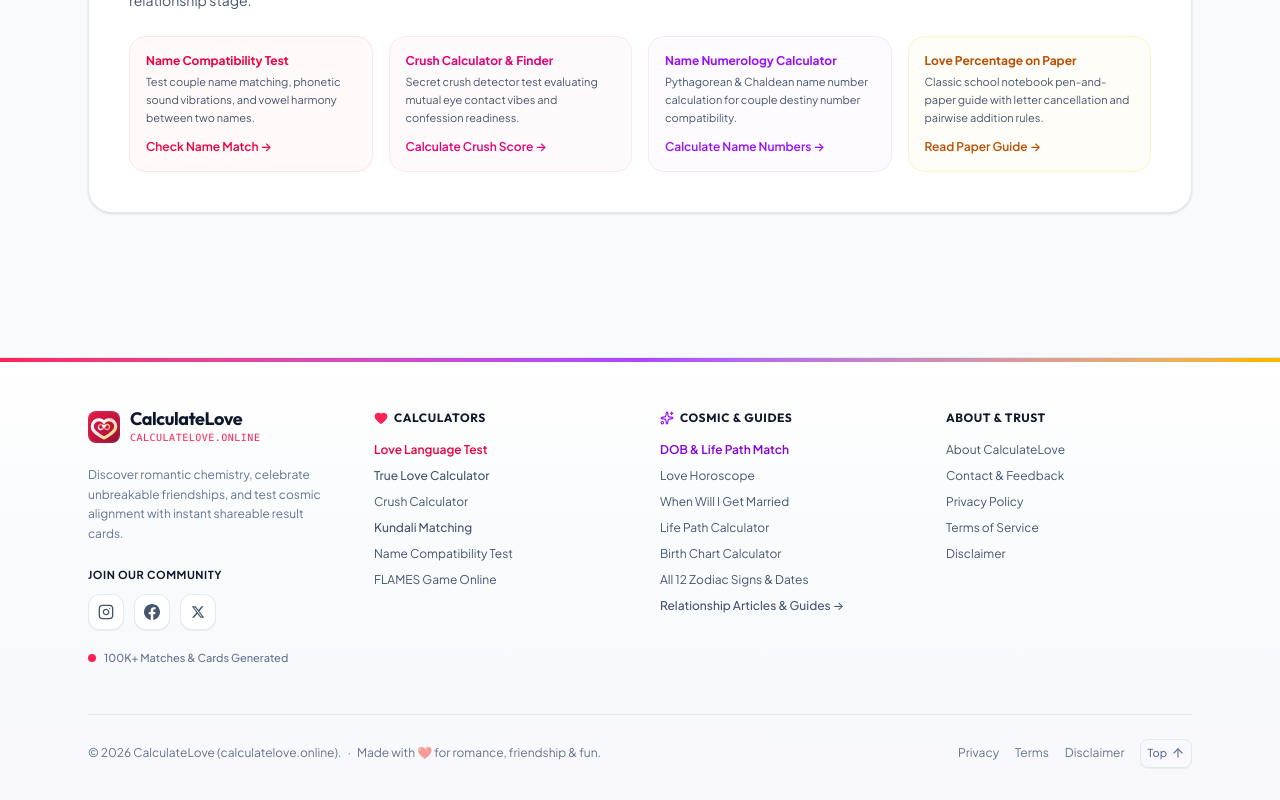
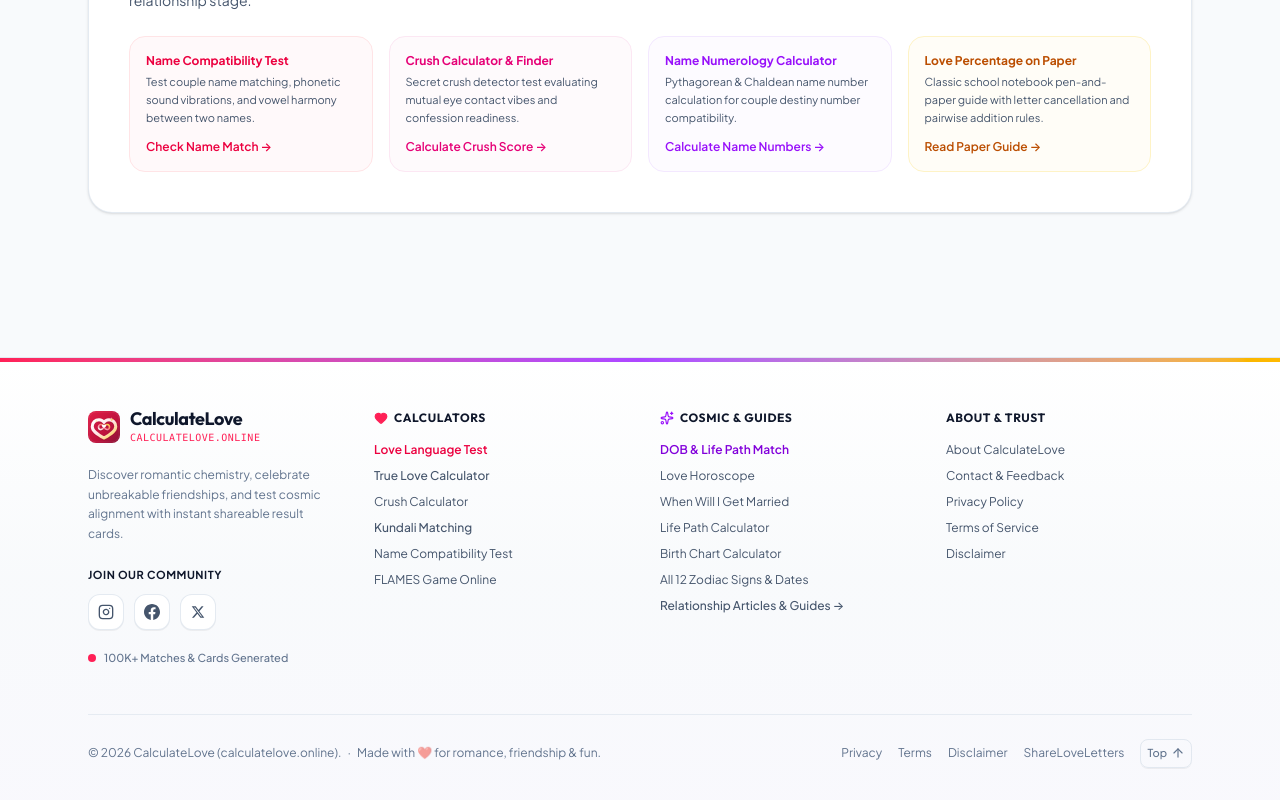
Before and after one commit to khadijajaved803/LoveCalculator, a React (Vite) app: page / in a window 1280 px wide. Shown: the part 10112-10912 px from the top of the page. Built offline with nearby package versions, Linux system fonts and the light colour scheme.

Commit message:
Add ShareLoveLetters link to footer (guest post is live)

```diff
--- a/src/components/Footer.tsx
+++ b/src/components/Footer.tsx
@@ -358,6 +358,16 @@ export const Footer: React.FC<FooterProps> = ({ onNavigate }) => {
               Disclaimer
             </a>
 
+            <a
+              href="https://www.shareloveletters.com/"
+              target="_blank"
+              rel="noopener"
+              className="hover:text-slate-800 transition-colors"
+              title="Write a love letter at ShareLoveLetters"
+            >
+              ShareLoveLetters
+            </a>
+
             <button
               type="button"
               onClick={scrollToTop}
```
